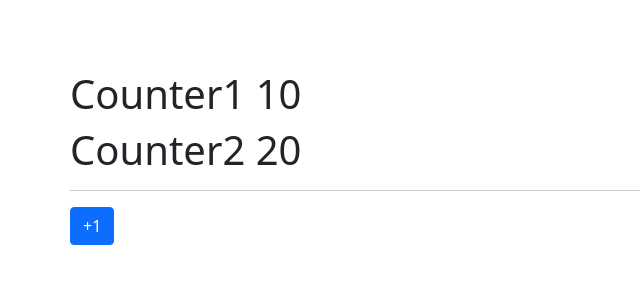
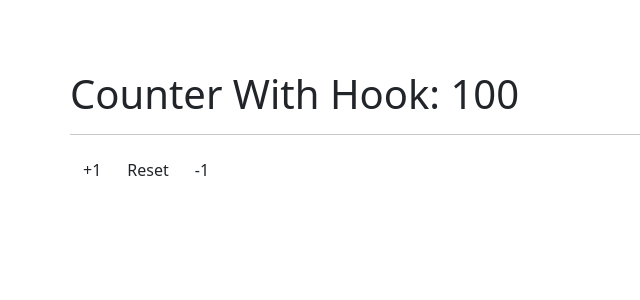
Before and after one commit to andrezffajardo/ReactJS-zero-to-expert-Hook-App, a React (Create React App) app: page / in a window 1280 px wide. Shown: the top 300 px of the page, without its empty margins (0-640 px from the left). Built offline with nearby package versions, Linux system fonts and the light colour scheme.

Commit message:
Create a CustomHook -> useCounter

```diff
--- /dev/null
+++ b/src/components/01-useState/CounterWithCustomHook.js
@@ -0,0 +1,19 @@
+import React from 'react';
+import './counter.css';
+import { useCounter } from '../../hooks/useCounter';
+
+export const CounterWithCustomHook = () => {
+
+    const { state, increment, decrement, reset } = useCounter( 100 );
+
+    return (
+        <>
+            <h1>Counter With Hook: { state }</h1>
+            <hr />
+
+            <button onClick={ () => increment(2) } className="btn"> +1</button>
+            <button onClick={ reset } className="btn"> Reset </button>
+            <button onClick={ () => decrement(2) } className="btn"> -1</button>
+        </>
+    );
+};
--- /dev/null
+++ b/src/hooks/useCounter.js
@@ -0,0 +1,26 @@
+import { useState } from 'react';
+
+export const useCounter = ( initState = 10 ) => {
+
+    const [state, setState] = useState(initState); //10
+
+    const increment = ( factor = 1 ) => {
+        setState(state + factor );
+    }
+
+    const decrement = ( factor = 1) => {
+        setState(state - factor );
+    }
+
+    const reset = () => {
+        setState( initState );
+    }
+
+    return {
+        state,
+        increment,
+        decrement,
+        reset,
+    };
+
+};
--- a/src/index.js
+++ b/src/index.js
@@ -1,10 +1,11 @@
 import React from 'react';
 import ReactDOM from 'react-dom';
 //import {HookApp} from "./HookApp";
-import { CounterApp } from './components/01-useState/CounterApp';
+//import { CounterApp } from './components/01-useState/CounterApp';
+import {CounterWithCustomHook} from "./components/01-useState/CounterWithCustomHook";
 
 
 ReactDOM.render(
-    <CounterApp />,
+    <CounterWithCustomHook />,
   document.getElementById('root')
 );
```
